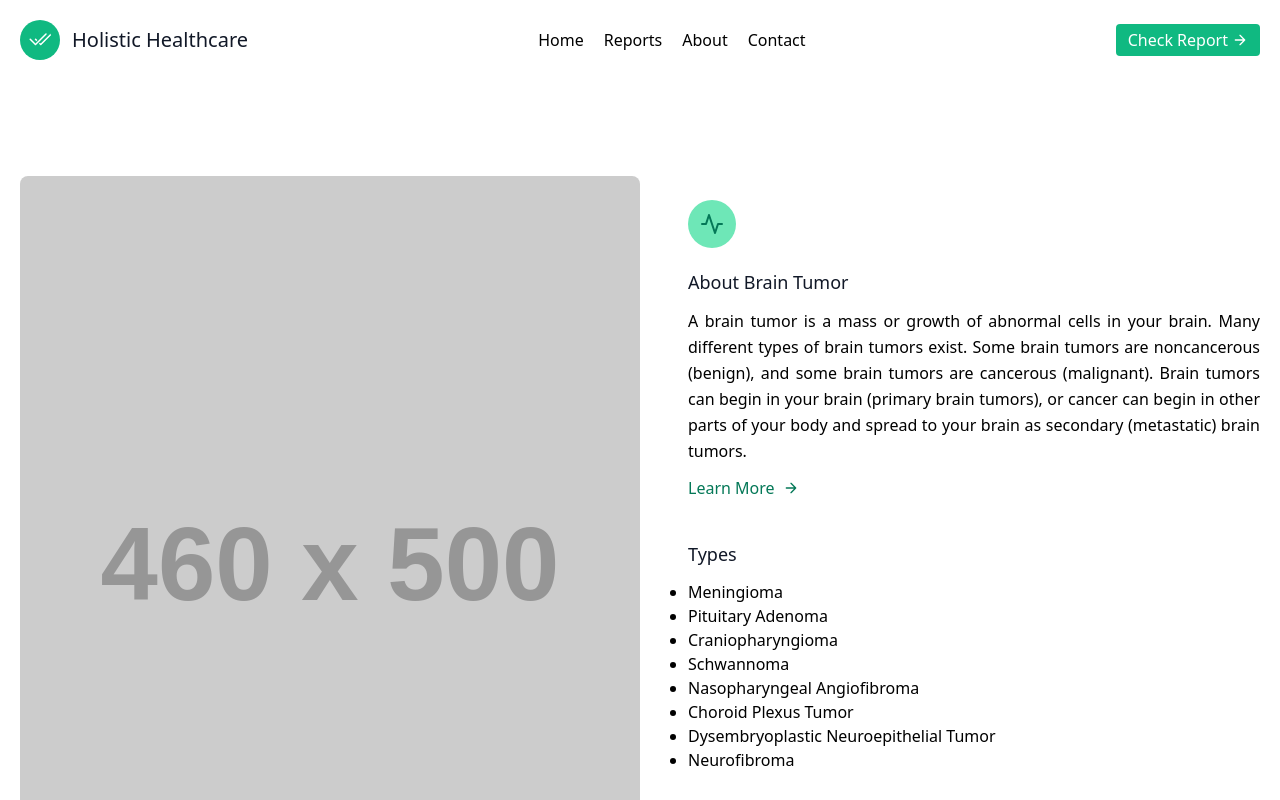
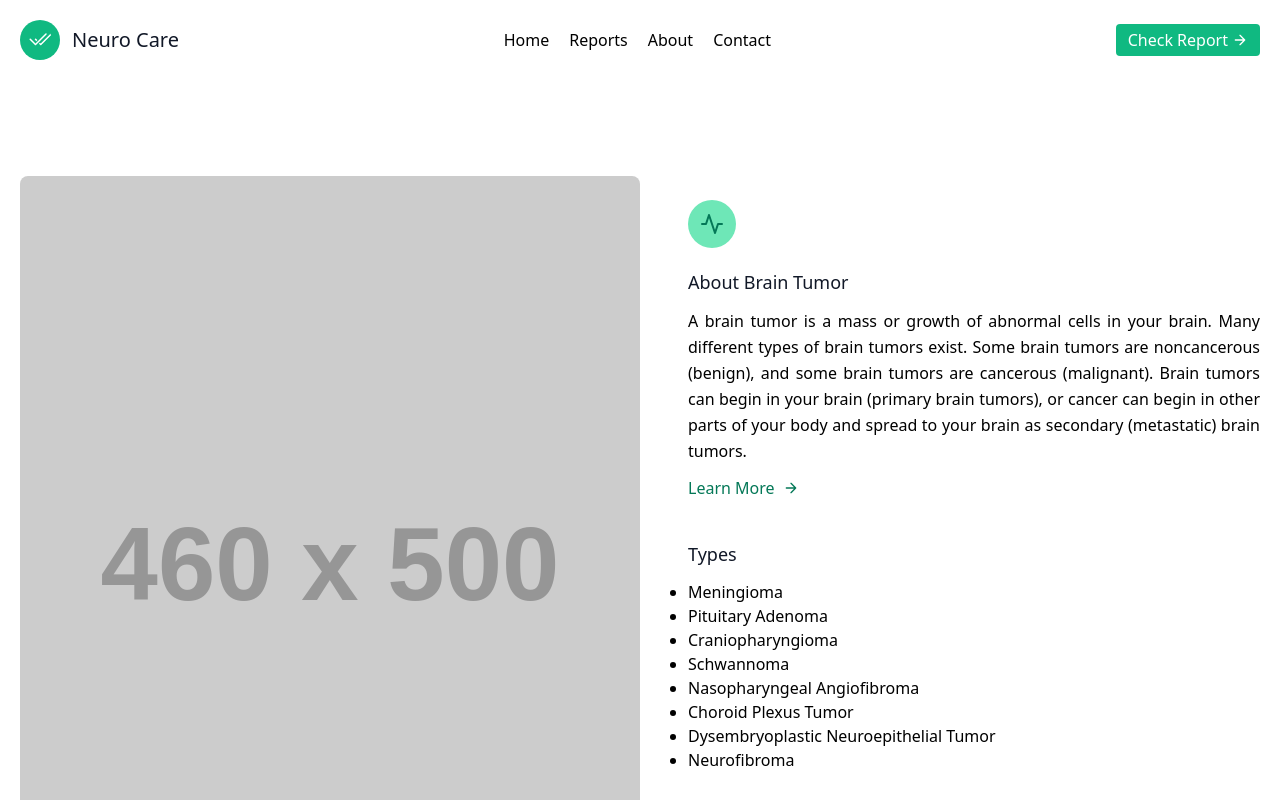
Before and after one commit to Paritosh-J/Neuro-Care, a plain HTML site: page index.html in a window 1280 px wide. Shown: the top 800 px of the page. Drawn offline with nearby package versions, Linux system fonts and the light colour scheme; placeholder pictures from the web are drawn by us.

Commit message:
Update index.html

```diff
--- a/index.html
+++ b/index.html
@@ -4,7 +4,7 @@
     <meta charset="UTF-8" />
     <meta http-equiv="X-UA-Compatible" content="IE=edge" />
     <meta name="viewport" content="width=device-width, initial-scale=1.0" />
-    <title>Holistic Healthcare</title>
+    <title>Neuro Care</title>
     <link
     rel="icon"
     href="https://encrypted-tbn0.gstatic.com/images?q=tbn:ANd9GcQa2ScOTOepukc7PQ9K6CeOsOV6eRw-Jzmw49zaAbv9kE6A23Lh55t6MLJayG2EK5mqfUY&usqp=CAU"
@@ -52,7 +52,7 @@
           <path d="M12.354 4.354a.5.5 0 0 0-.708-.708L5 10.293 1.854 7.146a.5.5 0 1 0-.708.708l3.5 3.5a.5.5 0 0 0 .708 0l7-7zm-4.208 7-.896-.897.707-.707.543.543 6.646-6.647a.5.5 0 0 1 .708.708l-7 7a.5.5 0 0 1-.708 0z"/>
           <path d="m5.354 7.146.896.897-.707.707-.897-.896a.5.5 0 1 1 .708-.708z"/>
         </svg>
-          <span class="ml-3 text-xl">Holistic Healthcare</span>
+          <span class="ml-3 text-xl">Neuro Care</span>
         </a>
         <nav
           class="
```
